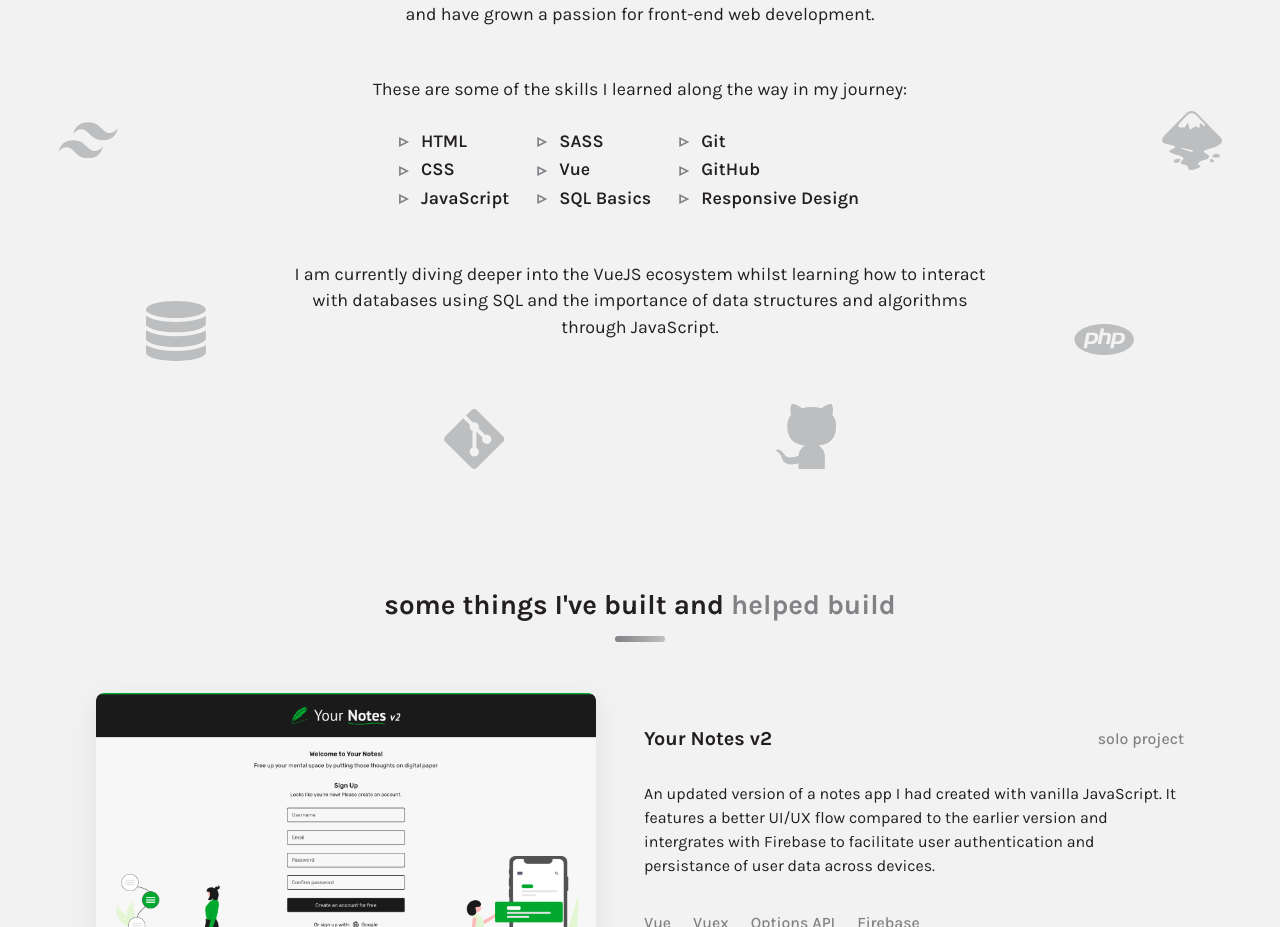
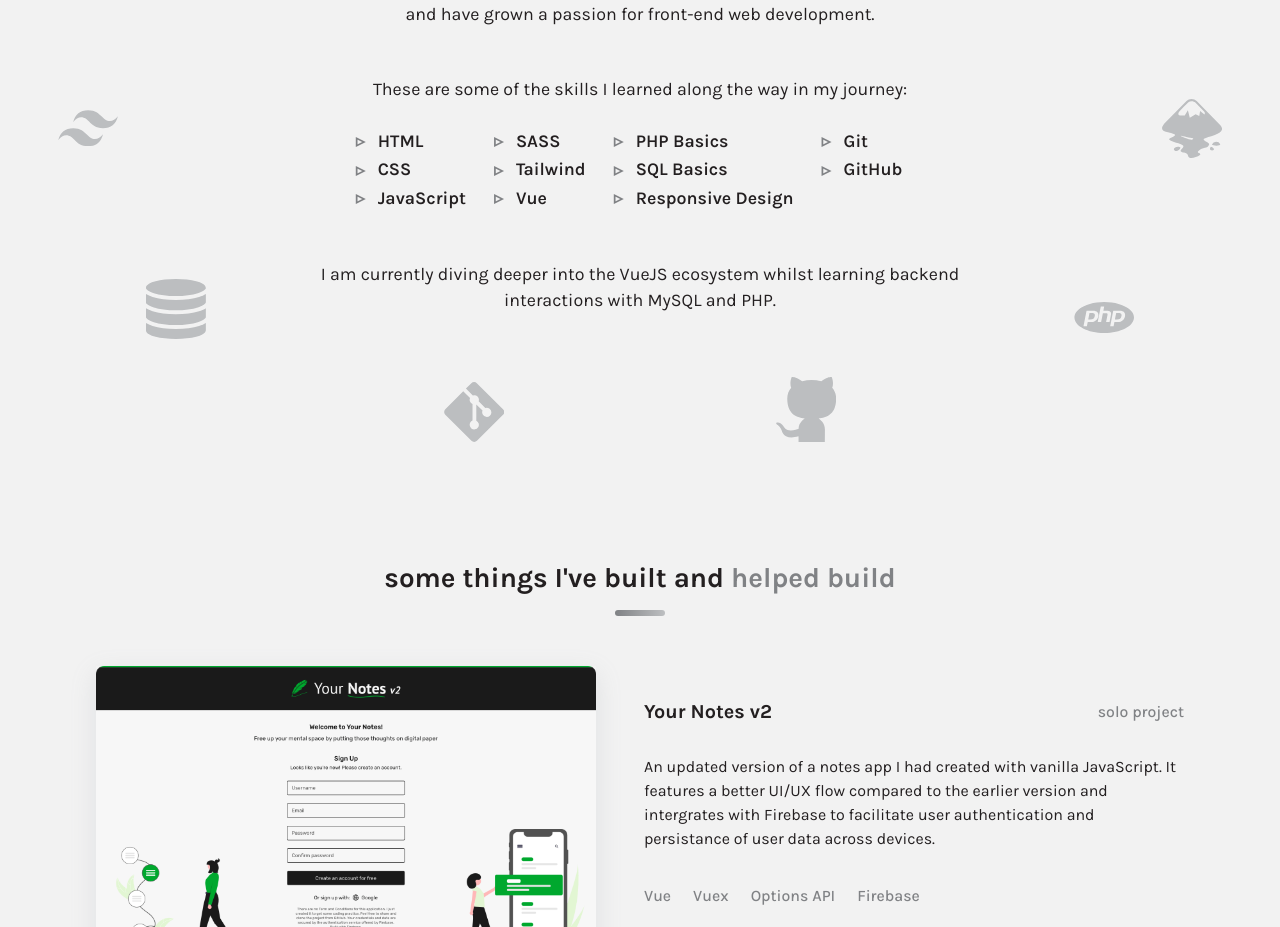
Before and after one commit to AllanKirui/AllanKirui.github.io, a Vue app: page / in a window 1280 px wide. Shown: the part 963-1890 px from the top of the page. Built offline with nearby package versions, Linux system fonts and the light colour scheme.

Commit message:
Update skills on about me section

```diff
--- a/src/components/about/AboutMe.vue
+++ b/src/components/about/AboutMe.vue
@@ -23,19 +23,22 @@
         </ul>
         <ul class="about__text-skills skills-2">
           <li>SASS</li>
+          <li>Tailwind</li>
           <li>Vue</li>
-          <li>SQL Basics</li>
         </ul>
         <ul class="about__text-skills skills-3">
+          <li>PHP Basics</li>
+          <li>SQL Basics</li>
+          <li>Responsive Design</li>
+        </ul>
+        <ul class="about__text-skills skills-4">
           <li>Git</li>
           <li>GitHub</li>
-          <li>Responsive Design</li>
         </ul>
       </div>
       <p class="about__text-description text-3">
         I am currently diving deeper into the VueJS ecosystem whilst learning
-        how to interact with databases using SQL and the importance of data
-        structures and algorithms through JavaScript.
+        backend interactions with MySQL and PHP.
       </p>
     </div>
   </section>
```
